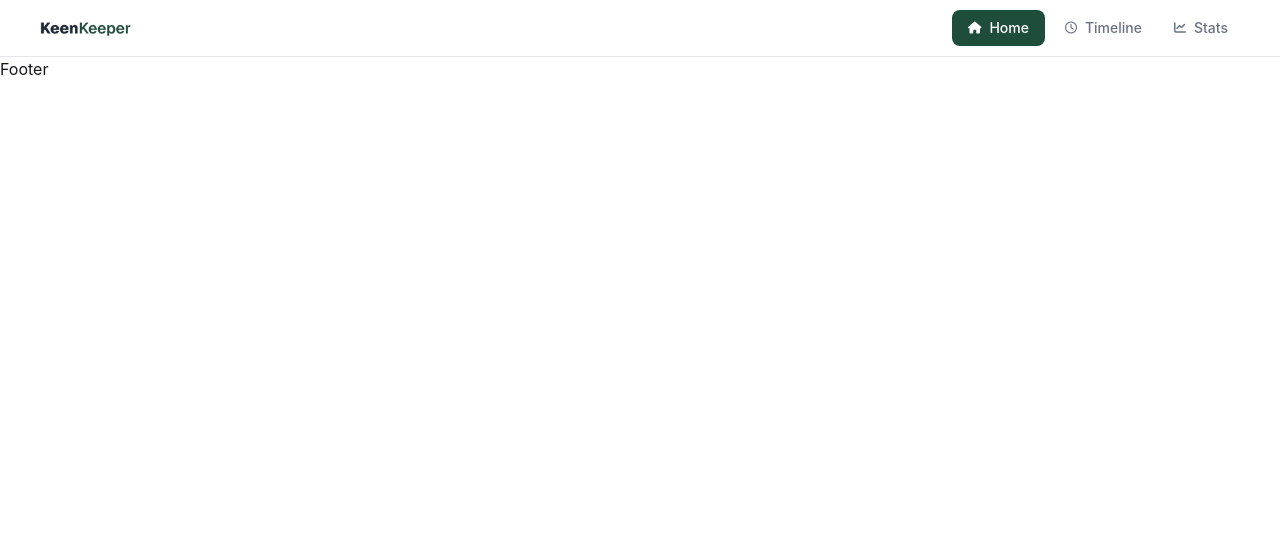
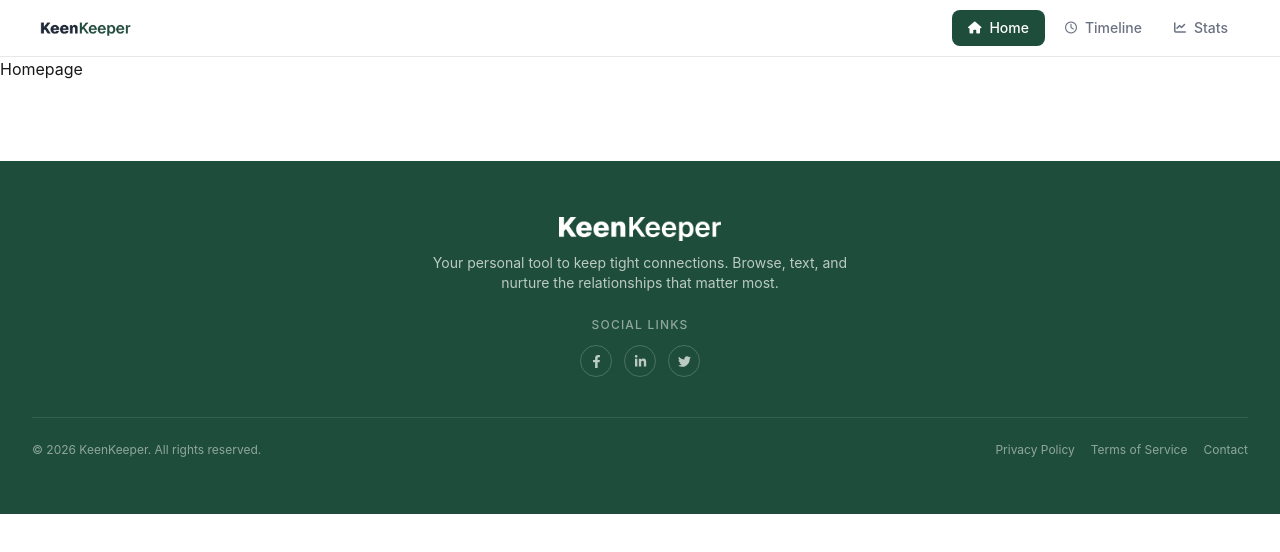
Before and after one commit to anim710/z.anim710_kinkeeper_ph13_a7, a React (Vite) app: page / in a window 1280 px wide. Shown: the top 552 px of the page. Built offline with nearby package versions, Linux system fonts and the light colour scheme.

Commit message:
footer section designed

```diff
--- a/src/components/shared/Footer.jsx
+++ b/src/components/shared/Footer.jsx
@@ -1,11 +1,48 @@
-import React from 'react';
+import { FaFacebookF, FaLinkedinIn, FaTwitter } from 'react-icons/fa';
+import logo from '../../assets/images/logo-xl.png';
 
 const Footer = () => {
-    return (
-        <div>
-            Footer
+  return (
+    <footer className="bg-[#1e4d3b] text-white mt-20">
+      <div className="max-w-7xl mx-auto px-4 sm:px-6 lg:px-8 py-14 text-center">
+
+        {/* Logo */}
+          <div className="flex items-center justify-center mb-3">
+          <img src={logo} alt="KeenKeeper" className="h-6 w-auto brightness-0 invert" />
         </div>
-    );
+
+        {/* Tagline */}
+        <p className="text-white/70 text-sm max-w-md mx-auto mb-6">
+          Your personal tool to keep tight connections. Browse, text, and nurture the relationships that matter most.
+        </p>
+
+        {/* Social Links */}
+        <p className="text-white/50 text-xs font-medium uppercase tracking-widest mb-3">Social Links</p>
+        <div className="flex items-center justify-center gap-3 mb-10">
+          <a href="#" className="w-8 h-8 rounded-full border border-white/20 flex items-center justify-center text-white/70 hover:border-white/60 hover:text-white transition-colors duration-150">
+            <FaFacebookF size={13} />
+          </a>
+          <a href="#" className="w-8 h-8 rounded-full border border-white/20 flex items-center justify-center text-white/70 hover:border-white/60 hover:text-white transition-colors duration-150">
+            <FaLinkedinIn size={13} />
+          </a>
+          <a href="#" className="w-8 h-8 rounded-full border border-white/20 flex items-center justify-center text-white/70 hover:border-white/60 hover:text-white transition-colors duration-150">
+            <FaTwitter size={13} />
+          </a>
+        </div>
+
+        {/* Bottom bar */}
+        <div className="border-t border-white/10 pt-6 flex flex-col sm:flex-row items-center justify-between gap-3 text-white/50 text-xs">
+          <p>© 2026 KeenKeeper. All rights reserved.</p>
+          <div className="flex items-center gap-4">
+            <a href="#" className="hover:text-white transition-colors duration-150">Privacy Policy</a>
+            <a href="#" className="hover:text-white transition-colors duration-150">Terms of Service</a>
+            <a href="#" className="hover:text-white transition-colors duration-150">Contact</a>
+          </div>
+        </div>
+
+      </div>
+    </footer>
+  );
 };
 
 export default Footer;
--- a/src/main.jsx
+++ b/src/main.jsx
@@ -7,16 +7,19 @@ import RootLayout from './Layout/RootLayout';
 import Homepage from './pages/homepage/Homepage';
 import Timeline from './pages/timeline/Timeline';
 import Stats from './pages/stats/Stats';
+import Notfound from './pages/notfound/Notfound';
 
 
 
 const router = createBrowserRouter([
-  {
+
+
+    {
     path: "/",
     element: <RootLayout />,
-  },
-  {
-    path: "/homapge",
+      children: [
+        {
+    index: true,
     element: <Homepage />,
   },
   {
@@ -28,6 +31,13 @@ const router = createBrowserRouter([
     element: <Stats />,
   },
 
+  ],
+  errorElement: <Notfound />
+  },
+
+
+
+
 
 ]);
 
--- /dev/null
+++ b/src/pages/notfound/Notfound.jsx
@@ -0,0 +1,26 @@
+// src/components/Notfound.tsx   or   src/pages/Notfound.tsx
+import { Link } from 'react-router';
+
+const Notfound = () => {
+  return (
+    <div className="min-h-screen bg-gray-50 flex items-center justify-center px-4">
+      <div className="text-center">
+        <h1 className="text-9xl font-bold text-gray-300 mb-4">404</h1>
+
+        <h2 className="text-4xl font-semibold text-gray-800 mb-2">Page Not Found</h2>
+        <p className="text-gray-600 mb-8 text-lg">
+          Sorry, the page you're looking for doesn't exist.
+        </p>
+
+        <Link
+          to="/"
+          className="inline-block bg-blue-600 text-white px-8 py-3 rounded-lg hover:bg-blue-700 transition"
+        >
+          ← Back to Home
+        </Link>
+      </div>
+    </div>
+  );
+}
+
+export default Notfound;
```
